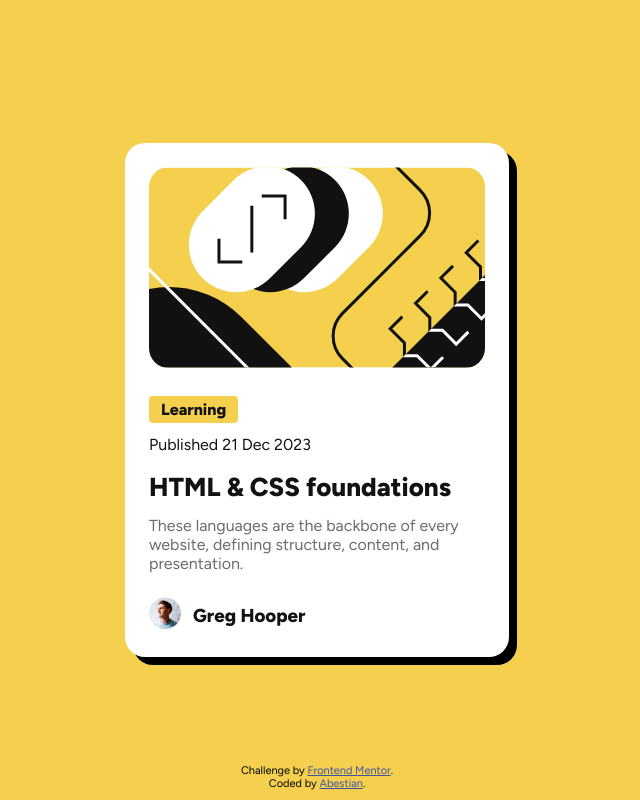
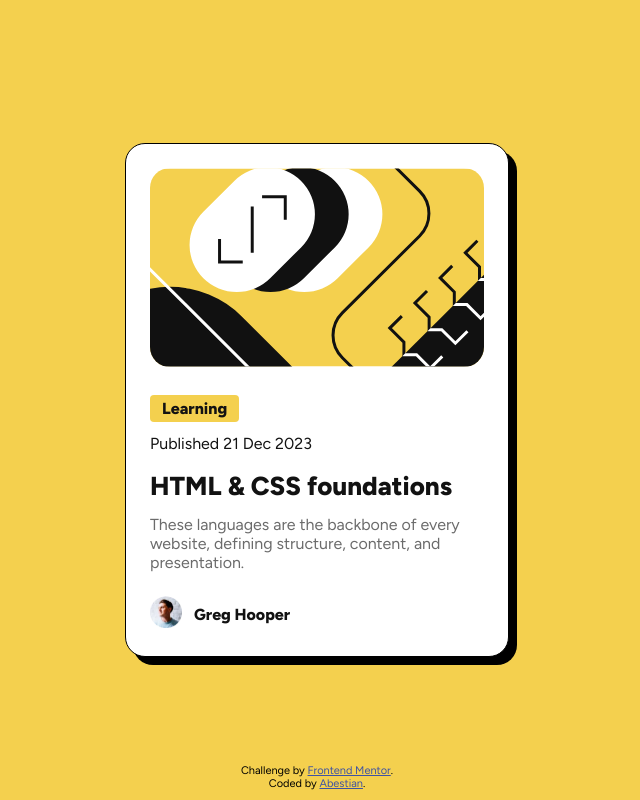
Before and after one commit to Abestian/blog_preview_card-FM, a plain HTML site: page index.html in a window 1280 px wide. Shown: the whole page, without its empty margins (323-963 px from the left). Drawn offline with Linux system fonts and the light colour scheme.

Commit message:
Switched h3 tag to h2 in author-name class. Changed the color of a card's border as it wasn't visible at all.

```diff
--- a/css/style.css
+++ b/css/style.css
@@ -29,7 +29,7 @@ main {
 	min-width: 284px;
 	width: 384px;
 	background-color: hsl(0, 0%, 100%);
-	border: 1px solid (0, 0%, 7%);
+	border: 1px solid black;
 	border-radius: 20px;
 	box-shadow: 8px 8px 0;
 }
@@ -87,6 +87,10 @@ h1 a:hover,
 	height: 32px;
 }
 
+.author-name h2 {
+	font-size: clamp(1.4rem, 3.5vw, 1.6rem);
+}
+
 .author-name a {
 	padding: 0 12px;
 	color: hsl(0, 0%, 7%);
--- a/index.html
+++ b/index.html
@@ -40,7 +40,7 @@
           <img src="./assets/images/image-avatar.webp" alt="Greg Hooper's photo.">
         </div>
         <div class="author-name">
-          <h3><a href="#">Greg Hooper</a></h3>
+          <h2><a href="#">Greg Hooper</a></h2>
         </div>
       </div>
     </div>
```
